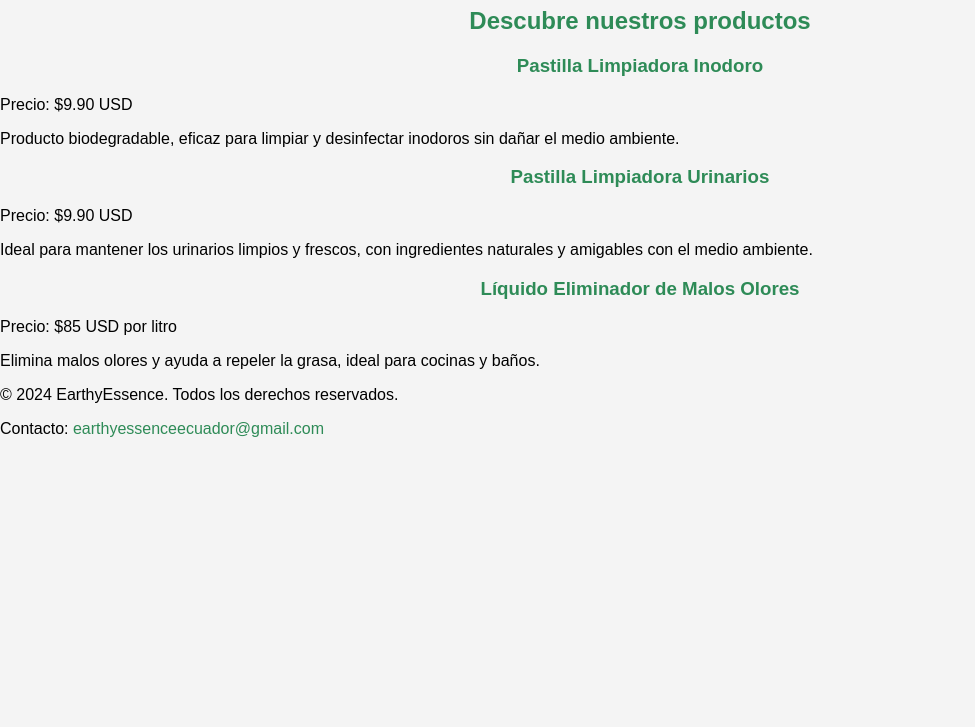
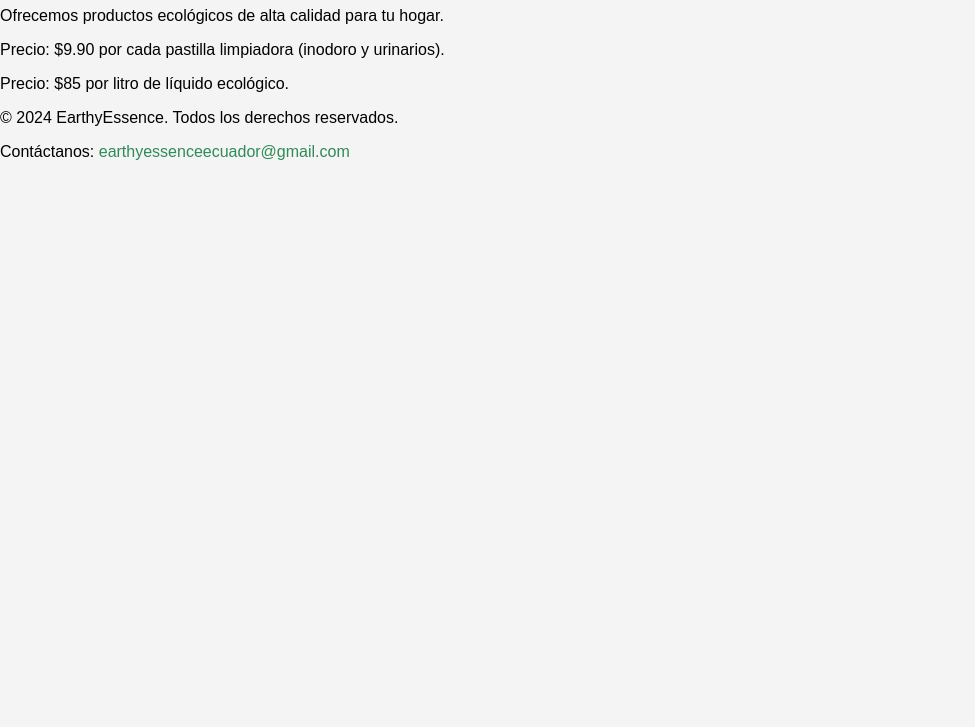
Before and after one commit to Earthyessence/Earthyessenceecuador, a plain HTML site: page productos.html in a window 1280 px wide. Shown: the part 73-800 px from the top of the page, without its empty margins (0-975 px from the left). Drawn offline with Linux system fonts and the light colour scheme.

Commit message:
Update productos.html

```diff
--- a/productos.html
+++ b/productos.html
@@ -4,35 +4,24 @@
     <meta charset="UTF-8">
     <meta name="viewport" content="width=device-width, initial-scale=1.0">
     <title>Productos - EarthyEssence</title>
-    <link rel="stylesheet" href="style.css">
+    <link rel="stylesheet" type="text/css" href="style.css">
 </head>
 <body>
+
     <header>
-        <h1>Productos ecológicos para el hogar</h1>
+        <h1>Productos</h1>
     </header>
 
     <section>
-        <h2>Descubre nuestros productos</h2>
-        <div class="product">
-            <h3>Pastilla Limpiadora Inodoro</h3>
-            <p>Precio: $9.90 USD</p>
-            <p>Producto biodegradable, eficaz para limpiar y desinfectar inodoros sin dañar el medio ambiente.</p>
-        </div>
-        <div class="product">
-            <h3>Pastilla Limpiadora Urinarios</h3>
-            <p>Precio: $9.90 USD</p>
-            <p>Ideal para mantener los urinarios limpios y frescos, con ingredientes naturales y amigables con el medio ambiente.</p>
-        </div>
-        <div class="product">
-            <h3>Líquido Eliminador de Malos Olores</h3>
-            <p>Precio: $85 USD por litro</p>
-            <p>Elimina malos olores y ayuda a repeler la grasa, ideal para cocinas y baños.</p>
-        </div>
+        <p>Ofrecemos productos ecológicos de alta calidad para tu hogar.</p>
+        <p>Precio: $9.90 por cada pastilla limpiadora (inodoro y urinarios).</p>
+        <p>Precio: $85 por litro de líquido ecológico.</p>
     </section>
 
     <footer>
         <p>&copy; 2024 EarthyEssence. Todos los derechos reservados.</p>
-        <p>Contacto: <a href="mailto:earthyessenceecuador@gmail.com">earthyessenceecuador@gmail.com</a></p>
+        <p>Contáctanos: <a href="mailto:earthyessenceecuador@gmail.com">earthyessenceecuador@gmail.com</a></p>
     </footer>
+
 </body>
 </html>
```
